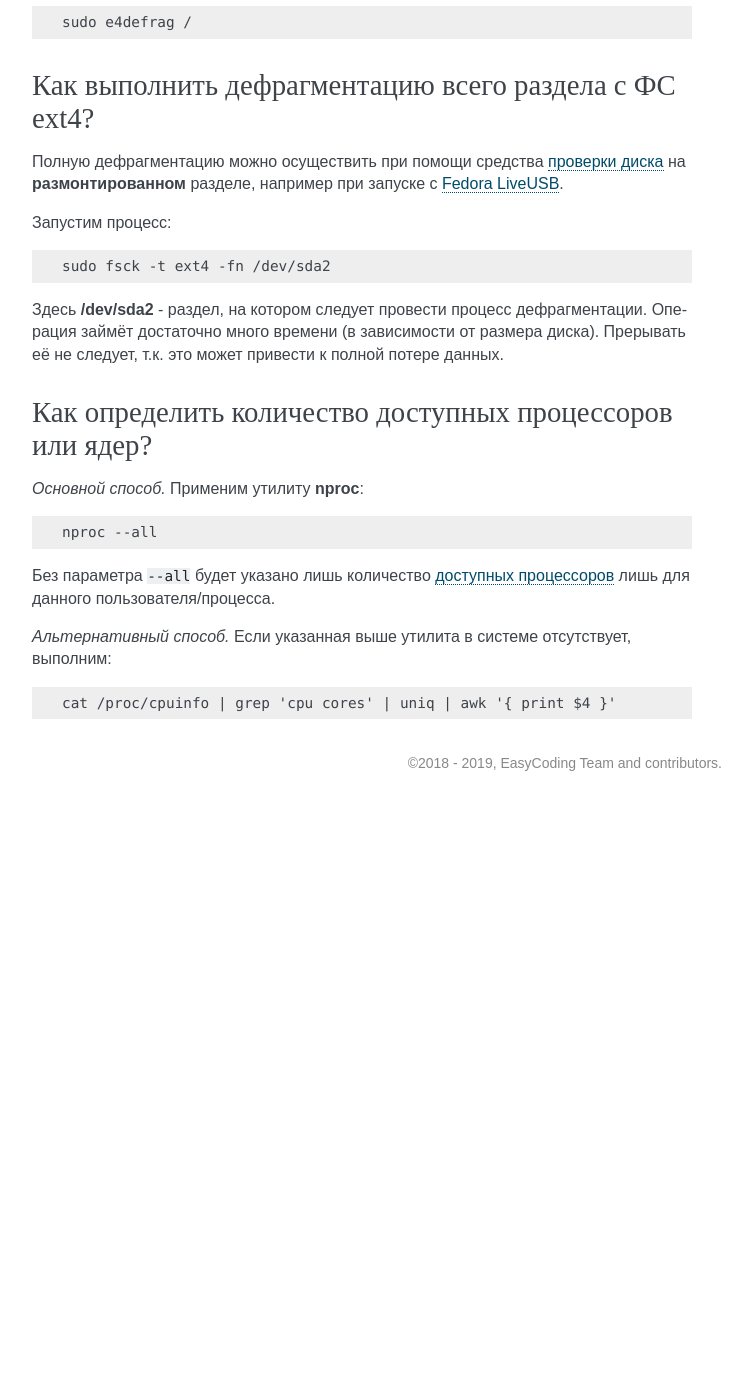
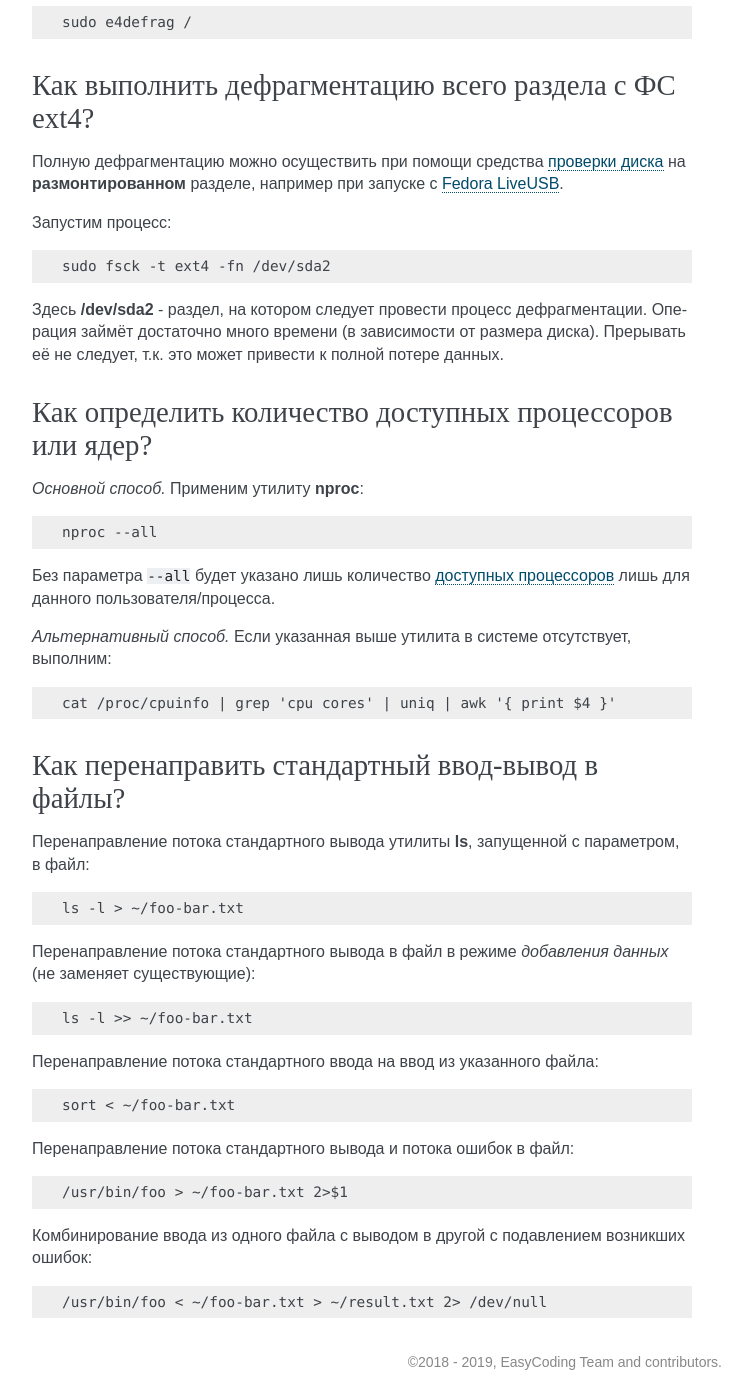
Before and after one commit to RussianFedora/FAQ, a Sphinx documentation site: the page built from source/administration.rst, in a window 1280 px wide and 1400 px high, scrolled down 20336 px. Shown: the whole window, without its empty margins (388-1140 px from the left). Built offline with Sphinx 7.4.7, drawn with Linux system fonts in a browser that asks for light colours; before the commit the page ends 21137 px from its top, so only the background shows below that; some of the changed text lies outside the part shown.

Commit message:
Added question about pipelines.

```diff
--- a/source/administration.rst
+++ b/source/administration.rst
@@ -1192,3 +1192,39 @@ FUSE (file system in userspace) - это модуль ядра и набор у
 .. code-block:: text
 
     cat /proc/cpuinfo | grep 'cpu cores' | uniq | awk '{ print $4 }'
+
+.. index:: bash, pipelines, pipe
+.. _bash-pipelines:
+
+Как перенаправить стандартный ввод-вывод в файлы?
+====================================================
+
+Перенаправление потока стандартного вывода утилиты **ls**, запущенной с параметром, в файл:
+
+.. code-block:: text
+
+    ls -l > ~/foo-bar.txt
+
+Перенаправление потока стандартного вывода в файл в режиме *добавления данных* (не заменяет существующие):
+
+.. code-block:: text
+
+    ls -l >> ~/foo-bar.txt
+
+Перенаправление потока стандартного ввода на ввод из указанного файла:
+
+.. code-block:: text
+
+    sort < ~/foo-bar.txt
+
+Перенаправление потока стандартного вывода и потока ошибок в файл:
+
+.. code-block:: text
+
+    /usr/bin/foo > ~/foo-bar.txt 2>$1
+
+Комбинирование ввода из одного файла с выводом в другой с подавлением возникших ошибок:
+
+.. code-block:: text
+
+    /usr/bin/foo < ~/foo-bar.txt > ~/result.txt 2> /dev/null
```
